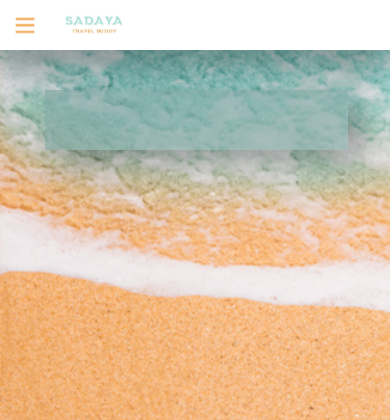
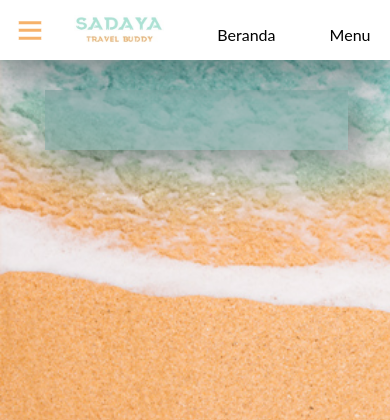
Before and after one commit to benhard123/Project-Praktikum-PWEB, a PHP site: page /home.html in a window 390 px wide. Shown: the top 420 px of the page. Run offline with PHP 8.4, Linux system fonts and the light colour scheme.

Commit message:
penambahan tombol beranda dan home

```diff
--- a/assets/stuff/tampilan_home.css
+++ b/assets/stuff/tampilan_home.css
@@ -4,6 +4,20 @@ body{
 	background-size: cover;
 	background-repeat: no-repeat;
 	font-family: "Lato", sans-serif;
+}
+
+a{
+	text-decoration: none;
+}
+
+.menuHeader{
+	top: 30px;
+	right: 5%;
+	position: absolute;
+}
+
+#tombolBeranda{
+	margin-right: 200px;
 }
 
 .whitebar{
@@ -72,7 +86,6 @@ body{
 	display:block;
 	padding-left: 10px;
 	font-size: 30px;
-	text-decoration: none;
 	color: black;
 }
 
@@ -94,13 +107,25 @@ body{
 	margin-bottom: 10px;
 }
 
+@media screen and (min-width: 501px) and (max-width: 700px){
+	#tombolBeranda{
+		margin-right: 100px;
+	}
+}
+
 /*tampilan dalam hp*/
 @media screen and (max-width: 500px) {
+	.menuHeader{
+		top: 25px;
+	}
+	#tombolBeranda{
+		margin-right: 50px;
+	}
 	.whitebar{
-		height: 50px;
+		height: 60px;
 	}
 	.sidebar{
-		margin-top: 50px;
+		margin-top: 60px;
 	}
 	.sidebar .menuSidebar{
 		font-size: 20px;
@@ -117,13 +142,13 @@ body{
 		font-size: 20px;
 	}
 	.tombolBuka{
-		height: 50px;
-		width: 50px;
+		height: 60px;
+		width: 60px;
 	}
 
 	.logo {
-		width: 60px;
-		height: 20px;
+		width: 90px;
+		height: 30px;
 		margin-left: 10px;
 		margin-bottom: 15px;
 	}
--- a/home.html
+++ b/home.html
@@ -10,6 +10,10 @@
 		<div class="whitebar">
 			<img class="tombolBuka" src="assets/stuff/Side bar tab.jpg" alt="tombol buka" onclick="openNav()">
 			<img class="logo" src="assets/stuff/Logo Sementara .jpg" alt="logo">
+			<span class="menuHeader">
+				<a id="tombolBeranda">Beranda</a>
+				<a>Menu</a>
+			</span>
 		</div>
 		<div id=sidebar class="sidebar sidenav">
 			<a href="javascript:void(0)" class="closebutton" onclick="closeNav()">x</a>
```
